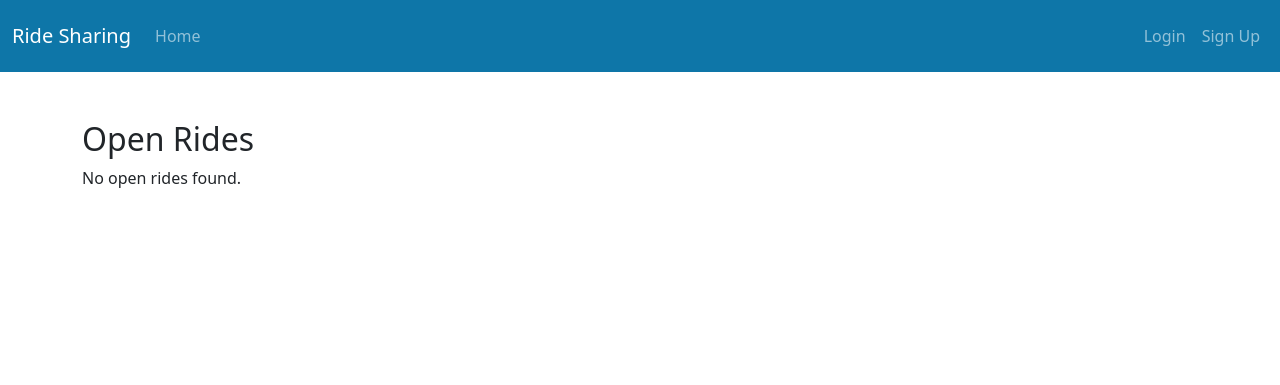
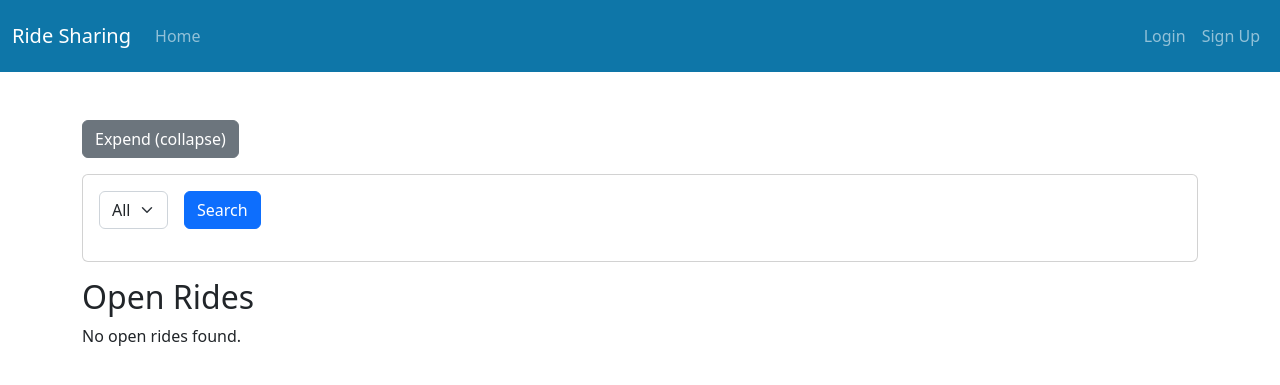
Before and after one commit to Zack890924/HW1_568, a Django app: template web-app/rides/templates/rides/my_ride_list.html in a window 1280 px wide. Shown: the top 385 px of the page. Run offline with Django 5.2, Linux system fonts and the light colour scheme; the template is opened without the code that fills it, so the values that code supplies are empty.

Commit message:
update my ride list, user can filter by status. Noticeably, there are bugs related to driver opening open rides.

```diff
--- a/web-app/rides/templates/rides/my_ride_list.html
+++ b/web-app/rides/templates/rides/my_ride_list.html
@@ -5,6 +5,30 @@
 {% block title %}Open Ride List{% endblock %}
 
 {% block content %}
+<!-- Toggle 搜索栏按钮 -->
+<button class="btn btn-secondary mb-3" type="button" data-bs-toggle="collapse" data-bs-target="#toggleSearch">
+  Expend (collapse)
+</button>
+
+<!-- 搜索栏（折叠区域） -->
+<div class="collapse show mb-3" id="toggleSearch">
+  <div class="card card-body">
+    <form method="get" class="row g-3">
+      <div class="col-auto">
+        <label for="status" class="visually-hidden">Status</label>
+        <select class="form-select" name="status" id="status">
+          <option value="">All</option>
+          {% for key, value in ride_status_choices %}
+            <option value="{{ key }}" {% if request.GET.status == key %}selected{% endif %}>{{ value }}</option>
+          {% endfor %}
+        </select>
+      </div>
+      <div class="col-auto">
+        <button type="submit" class="btn btn-primary mb-3">Search</button>
+      </div>
+    </form>
+  </div>
+</div>
 <h2>Open Rides</h2>
 {% if rides_list %}
   <table class="table table-hover">
```
Also changed, not shown: web-app/rides/views.py (+22 -12 lines).
